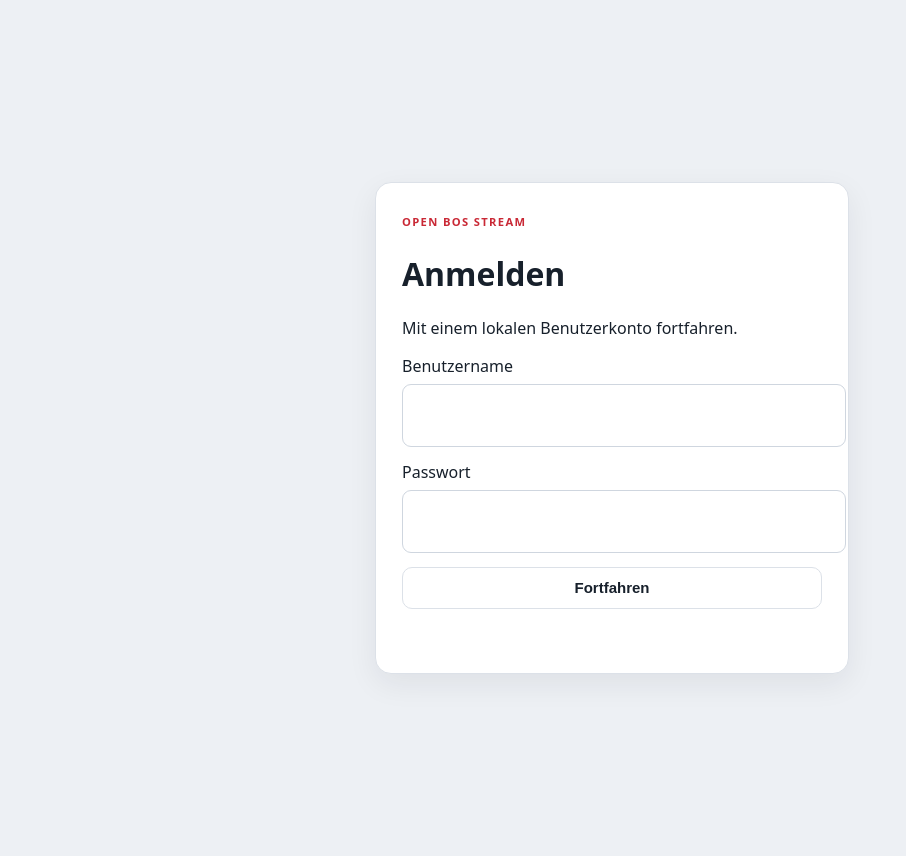
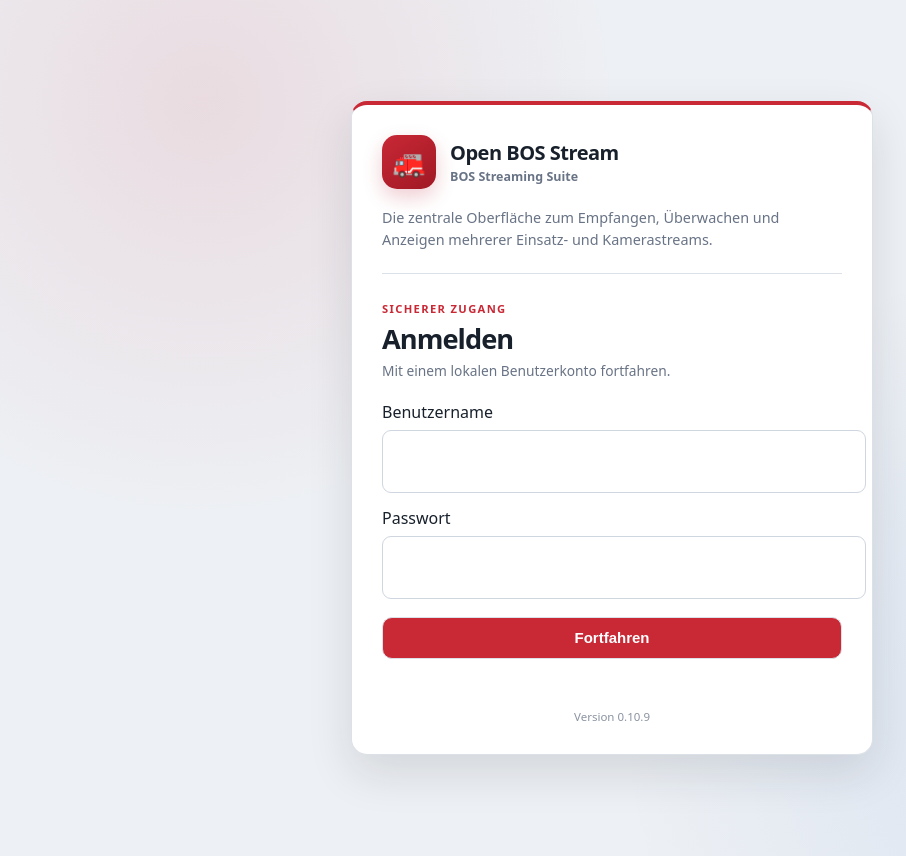
Before and after one commit to lenni-web/open-bos-stream, a FastAPI app: page /login in a window 1280 px wide. Shown: the whole page, without its empty margins (28-934 px from the left). Run offline with FastAPI, Linux system fonts and the light colour scheme; parts of the project's set-up code (start-up, migrations or seed data) failed here and were passed over.

Commit message:
ui: modernize login experience

```diff
--- a/src/open_bos_stream/static/css/modern.css
+++ b/src/open_bos_stream/static/css/modern.css
@@ -474,17 +474,130 @@ body {
     min-height: 100vh;
     place-items: center;
     padding: 20px;
-    background: var(--bos-gray-soft);
+    background:
+        radial-gradient(
+            circle at 18% 12%,
+            rgba(201, 40, 53, 0.1),
+            transparent 26rem
+        ),
+        radial-gradient(
+            circle at 88% 84%,
+            rgba(36, 107, 206, 0.1),
+            transparent 30rem
+        ),
+        var(--bos-gray-soft);
 }
 
 .auth-card {
-    width: min(420px, 100%);
-    padding: 26px;
+    width: min(460px, 100%);
+    padding: 30px;
+    border-top: 4px solid var(--bos-red);
+    box-shadow: var(--bos-shadow-strong);
 }
 
 .auth-card form {
     display: grid;
     gap: 14px;
+}
+
+.auth-brand {
+    display: flex;
+    align-items: center;
+    gap: 14px;
+}
+
+.auth-brand-icon {
+    display: grid;
+    width: 54px;
+    height: 54px;
+    flex: 0 0 54px;
+    place-items: center;
+    border-radius: 15px;
+    background: linear-gradient(145deg, var(--bos-red), var(--bos-red-dark));
+    box-shadow: 0 8px 20px rgba(176, 0, 32, 0.2);
+    font-size: 1.65rem;
+}
+
+.auth-brand div {
+    display: flex;
+    flex-direction: column;
+    gap: 2px;
+}
+
+.auth-brand strong {
+    color: var(--bos-dark);
+    font-size: 1.25rem;
+    letter-spacing: -0.025em;
+}
+
+.auth-brand div span {
+    color: var(--bos-muted);
+    font-size: 0.78rem;
+    font-weight: 650;
+}
+
+.auth-product-description {
+    margin: 18px 0 0;
+    color: var(--bos-muted);
+    font-size: 0.9rem;
+    line-height: 1.55;
+}
+
+.auth-divider {
+    height: 1px;
+    margin: 22px 0;
+    background: var(--bos-gray);
+}
+
+.auth-heading {
+    margin-bottom: 20px;
+}
+
+.auth-heading h1 {
+    margin: 5px 0 6px;
+    color: var(--bos-dark);
+    font-size: 1.7rem;
+    line-height: 1.15;
+    letter-spacing: -0.035em;
+}
+
+.auth-heading p {
+    margin: 0;
+    color: var(--bos-muted);
+    font-size: 0.86rem;
+    line-height: 1.45;
+}
+
+.auth-card .bos-button-primary {
+    width: 100%;
+    margin-top: 4px;
+    background: var(--bos-red);
+    color: #fff;
+}
+
+.auth-card .save-status {
+    min-height: 1.2em;
+    margin: 0;
+    text-align: center;
+}
+
+.auth-footer {
+    margin-top: 22px;
+    color: #8a93a1;
+    font-size: 0.72rem;
+    text-align: center;
+}
+
+@media (max-width: 520px) {
+    .auth-page {
+        align-items: start;
+        padding: 14px;
+    }
+
+    .auth-card {
+        margin-top: max(14px, env(safe-area-inset-top));
+        padding: 24px 20px;
+    }
 }
 
 .header-user {
--- a/src/open_bos_stream/templates/login.html
+++ b/src/open_bos_stream/templates/login.html
@@ -9,9 +9,28 @@
 </head>
 <body class="auth-page">
     <main class="auth-card bos-card">
-        <span class="page-eyebrow">Open BOS Stream</span>
-        <h1 id="auth-title">Anmelden</h1>
-        <p id="auth-description">Mit einem lokalen Benutzerkonto fortfahren.</p>
+        <header class="auth-brand">
+            <span class="auth-brand-icon" aria-hidden="true">🚒</span>
+            <div>
+                <strong>Open BOS Stream</strong>
+                <span>BOS Streaming Suite</span>
+            </div>
+        </header>
+
+        <p class="auth-product-description">
+            Die zentrale Oberfläche zum Empfangen, Überwachen und Anzeigen
+            mehrerer Einsatz- und Kamerastreams.
+        </p>
+
+        <div class="auth-divider" aria-hidden="true"></div>
+
+        <section class="auth-heading">
+            <span class="page-eyebrow">Sicherer Zugang</span>
+            <h1 id="auth-title">Anmelden</h1>
+            <p id="auth-description">
+                Mit einem lokalen Benutzerkonto fortfahren.
+            </p>
+        </section>
         <form id="auth-form">
             <label class="form-field">
                 <span>Benutzername</span>
@@ -27,6 +46,7 @@
             </button>
             <p id="auth-error" class="save-status is-error"></p>
         </form>
+        <footer class="auth-footer">Version {{ version }}</footer>
     </main>
     <script>
         const params = new URLSearchParams(location.search);
```
Also changed, not shown: tests/test_ui_contract.py (+12 -0 lines), CHANGELOG.md.
